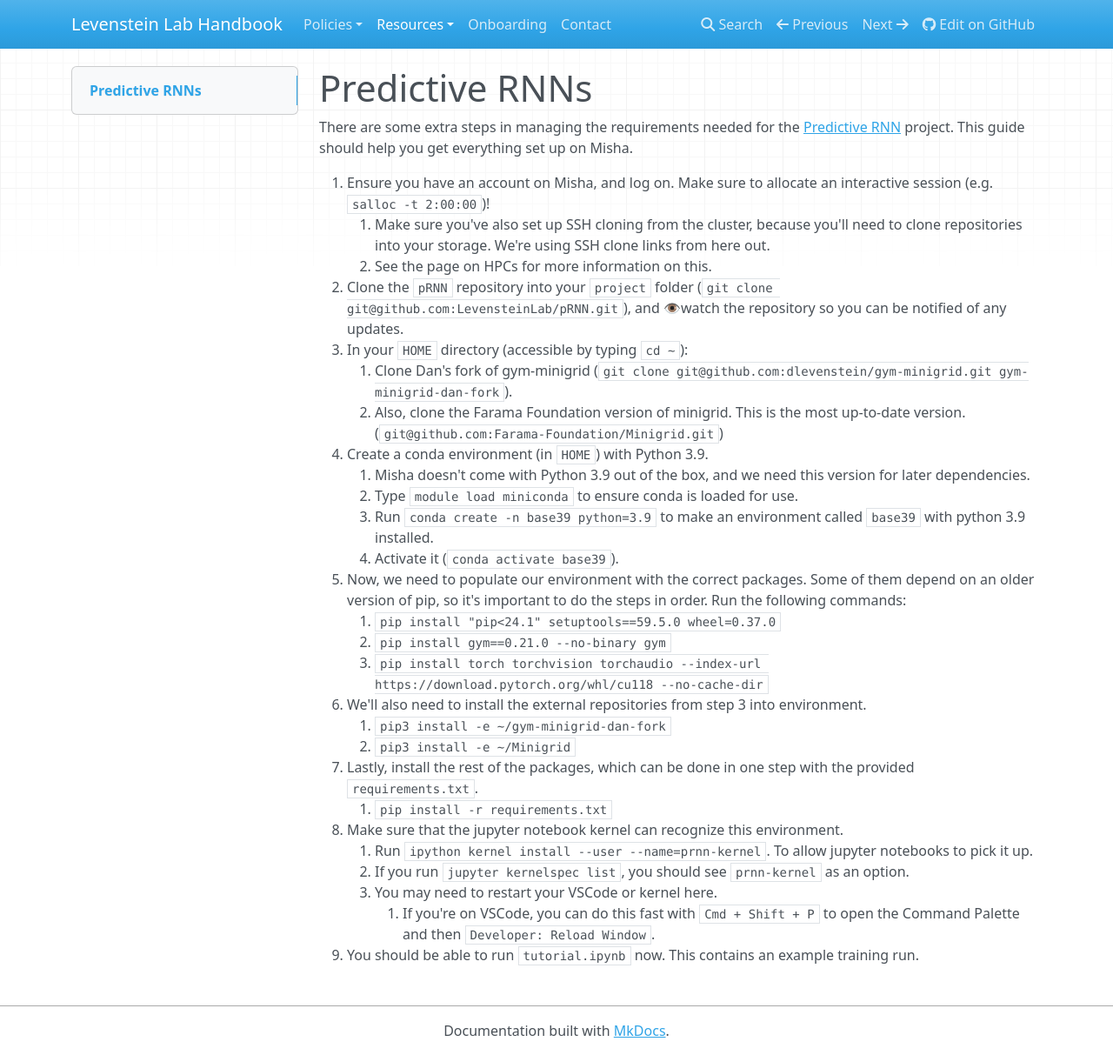
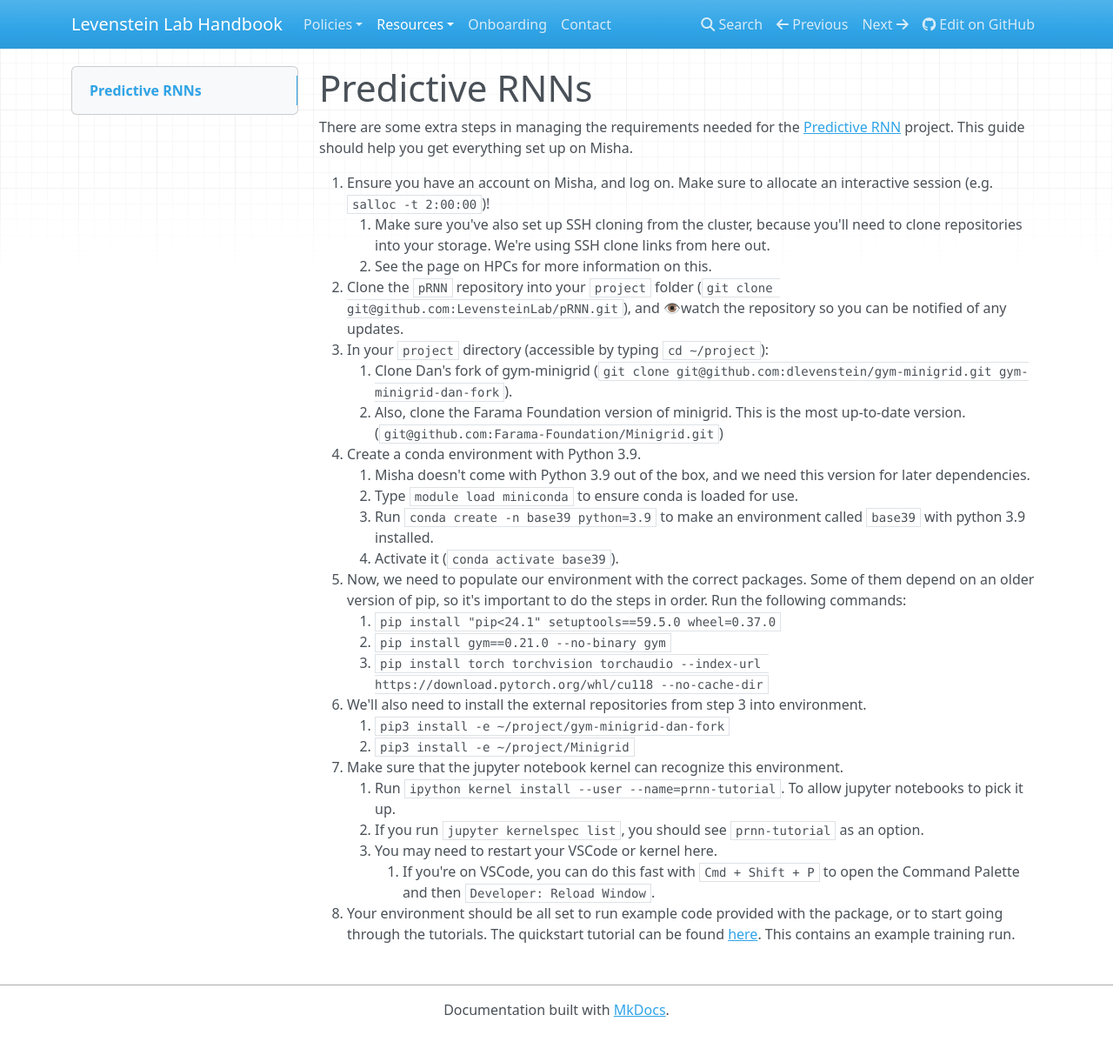
Before and after one commit to LevensteinLab/Lab-Handbook, an MkDocs documentation site: the page built from docs/Resources/prnn_tutorial.md, in a window 1280 px wide and 1213 px high. Shown: the whole window at 87% size. Built offline with MkDocs 1.6.1, drawn with Linux system fonts in a browser that asks for light colours; nearby versions of some CDN libraries.

Commit message:
Revise pRNN tutorial for directory and kernel setup
Updated directory references and installation instructions for clarity.

```diff
--- a/docs/Resources/prnn_tutorial.md
+++ b/docs/Resources/prnn_tutorial.md
@@ -6,10 +6,10 @@
     1. Make sure you've also set up SSH cloning from the cluster, because you'll need to clone repositories into your storage. We're using SSH clone links from here out.
     2. See the page on HPCs for more information on this.
 2. Clone the `pRNN` repository into your `project` folder (`git clone git@github.com:LevensteinLab/pRNN.git`), and 👁️watch the repository so you can be notified of any updates.
-3. In your `HOME` directory (accessible by typing `cd ~`):
+3. In your `project` directory (accessible by typing `cd ~/project`):
     1. Clone Dan's fork of gym-minigrid (`git clone git@github.com:dlevenstein/gym-minigrid.git gym-minigrid-dan-fork`).
     2. Also, clone the Farama Foundation version of minigrid. This is the most up-to-date version. (`git@github.com:Farama-Foundation/Minigrid.git`)
-4. Create a conda environment (in `HOME`) with Python 3.9.
+4. Create a conda environment with Python 3.9.
     1. Misha doesn't come with Python 3.9 out of the box, and we need this version for later dependencies.
     2. Type `module load miniconda` to ensure conda is loaded for use.
     3. Run `conda create -n base39 python=3.9` to make an environment called `base39` with python 3.9 installed.
@@ -19,13 +19,11 @@
     2. `pip install gym==0.21.0 --no-binary gym`
     3. `pip install torch torchvision torchaudio --index-url https://download.pytorch.org/whl/cu118 --no-cache-dir`
 6. We'll also need to install the external repositories from step 3 into environment.
-    1. `pip3 install -e ~/gym-minigrid-dan-fork`
-    2. `pip3 install -e ~/Minigrid`
-7. Lastly, install the rest of the packages, which can be done in one step with the provided `requirements.txt`.
-    1. `pip install -r requirements.txt`
-8. Make sure that the jupyter notebook kernel can recognize this environment.
-    1. Run `ipython kernel install --user --name=prnn-kernel`. To allow jupyter notebooks to pick it up.
-    2. If you run `jupyter kernelspec list`, you should see `prnn-kernel` as an option.
+    1. `pip3 install -e ~/project/gym-minigrid-dan-fork`
+    2. `pip3 install -e ~/project/Minigrid`
+7. Make sure that the jupyter notebook kernel can recognize this environment.
+    1. Run `ipython kernel install --user --name=prnn-tutorial`. To allow jupyter notebooks to pick it up.
+    2. If you run `jupyter kernelspec list`, you should see `prnn-tutorial` as an option.
     3. You may need to restart your VSCode or kernel here.
         1. If you're on VSCode, you can do this fast with `Cmd + Shift + P` to open the Command Palette and then `Developer: Reload Window`.
-9. You should be able to run `tutorial.ipynb` now. This contains an example training run.
+8. Your environment should be all set to run example code provided with the package, or to start going through the tutorials. The quickstart tutorial can be found [here](https://github.com/LevensteinLab/pRNN/blob/main/docs/quickstart.rst). This contains an example training run.
```
